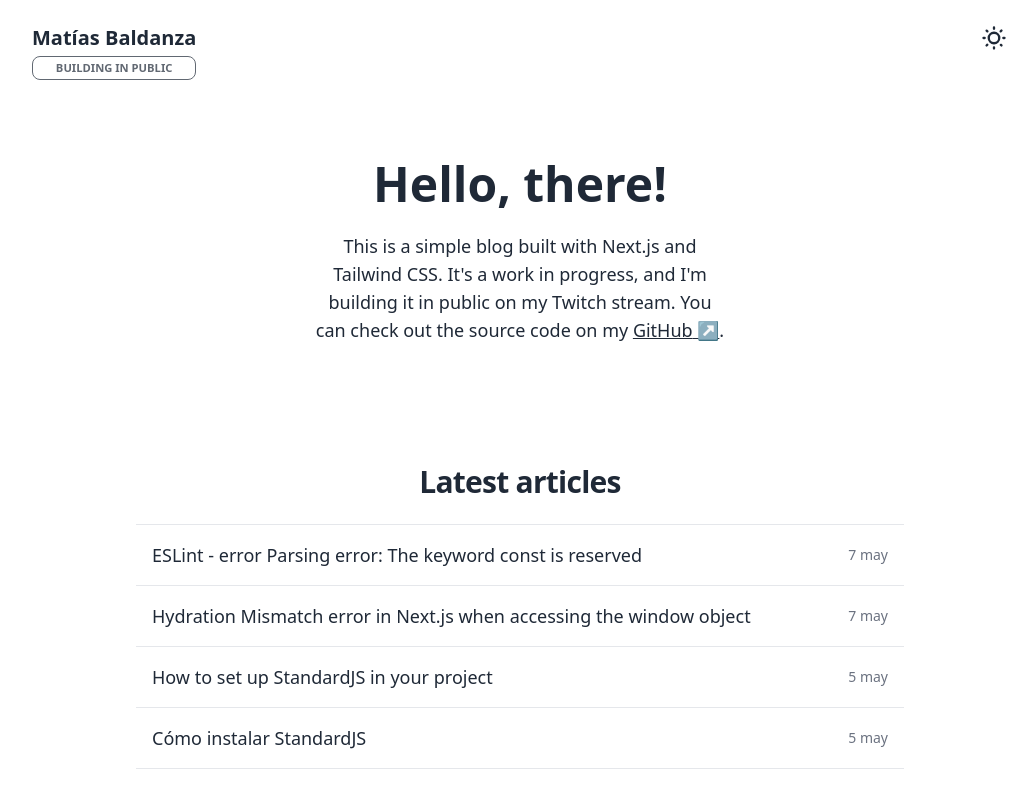
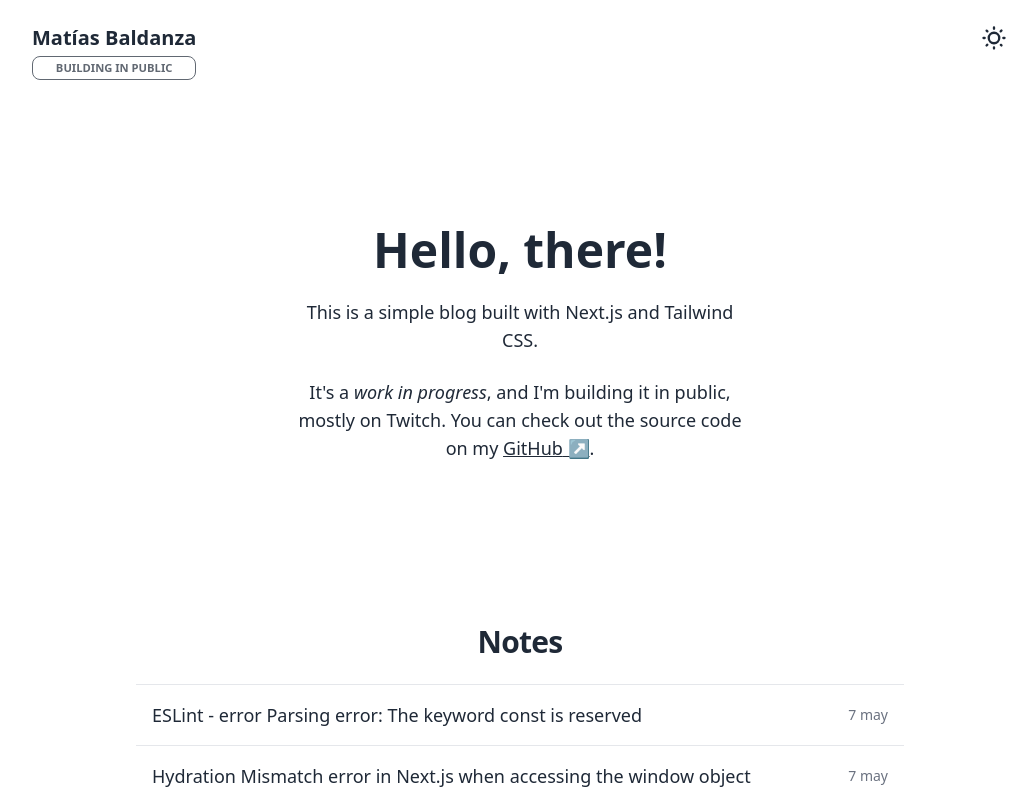
Before and after one commit to matiasbaldanza/matiasbaldanza_dev, a Next.js app: page / in a window 1280 px wide. Shown: the top 800 px of the page, without its empty margins (120-1156 px from the left). Built offline with nearby package versions, Linux system fonts and the light colour scheme.

Commit message:
feat: commit basic homepage styling

```diff
--- a/src/components/Header.js
+++ b/src/components/Header.js
@@ -4,17 +4,15 @@ import ThemeToggle from './ui/buttons/ThemeToggle'
 export default function Header () {
   return (
     <header className='flex justify-between w-full py-6 mb-10'>
-      <div className='flex flex-col gap-1 align-center'>
-        <Link
-          href='/'
-          className='text-xl font-bold'
-        >
-          Matías Baldanza
-        </Link>
-        <button className='w-md btn btn-xs btn-outline opacity-70 text-[0.7rem]'>
+      <Link
+        href='/'
+        className='flex flex-col gap-1 text-xl font-bold align-center'
+      >
+        <span>Matías Baldanza</span>
+        <span className='no-animation w-md btn btn-xs btn-outline opacity-70 text-[0.7rem]'>
           Building in public
-        </button>
-      </div>
+        </span>
+      </Link>
       <nav>
         <ul className='flex gap-4'>
           {/*           <li className='text-gray-500 cursor-not-allowed'>Blog</li>
--- a/src/components/Hero.js
+++ b/src/components/Hero.js
@@ -1,17 +1,16 @@
-import Balancer from 'react-wrap-balancer'
 import Link from './Link'
 
 function Hero () {
   return (
-    <div className='h-auto mb-20 hero'>
+    <div className='h-auto min-h-[50vh] mb-20 hero'>
       <div className='text-center hero-content'>
         <div className='max-w-md'>
           <h1 className='text-5xl font-bold'>Hello, there!</h1>
           <p className='py-6'>
-            <Balancer>
-              This is a simple blog built with Next.js and Tailwind CSS.
-              It's a work in progress, and I'm building it in public on my Twitch stream. You can check out the source code on my <Link href='https://github.com/matiasbaldanza'>GitHub</Link>.
-            </Balancer>
+            This is a simple blog built with Next.js and Tailwind CSS.
+          </p>
+          <p>
+            It's a <em>work in progress</em>, and I'm building it in public, mostly on Twitch. You can check out the source code on my <Link href='https://github.com/matiasbaldanza'>GitHub</Link>.
           </p>
         </div>
       </div>
--- a/src/components/PaginatedArticleList/PaginatedArticleList.js
+++ b/src/components/PaginatedArticleList/PaginatedArticleList.js
@@ -19,7 +19,7 @@ function PaginatedArticleList ({ items, itemsPerPage }) {
         {itemsCurrentPage.map(({ slug, title, tags, publishedAt }) => {
           return (
             <Link key={slug} href={`${slug}`}>
-              <li className='flex items-center justify-between gap-10 p-4 hover:bg-gray-100'>
+              <li className='flex items-center justify-between gap-10 p-4 text-sm hover:bg-gray-100 sm:text-lg'>
                 <Balancer>{title}</Balancer>
                 {/* TODO: split by year or show year for articles not of current year */}
                 <DateLabel
--- a/src/pages/index.js
+++ b/src/pages/index.js
@@ -19,10 +19,9 @@ export default function Home ({ articlesData }) {
   return (
     <Layout>
       <Hero />
-      <h2
-        className='mb-6 text-3xl font-bold tracking-tight text-center'
-      >
-        Latest articles</h2>
+      <h2 className='mb-6 text-3xl font-bold tracking-tight text-center'>
+        Notes
+      </h2>
       <ArticleList articlesData={articlesData} />
     </Layout>
   )
```
